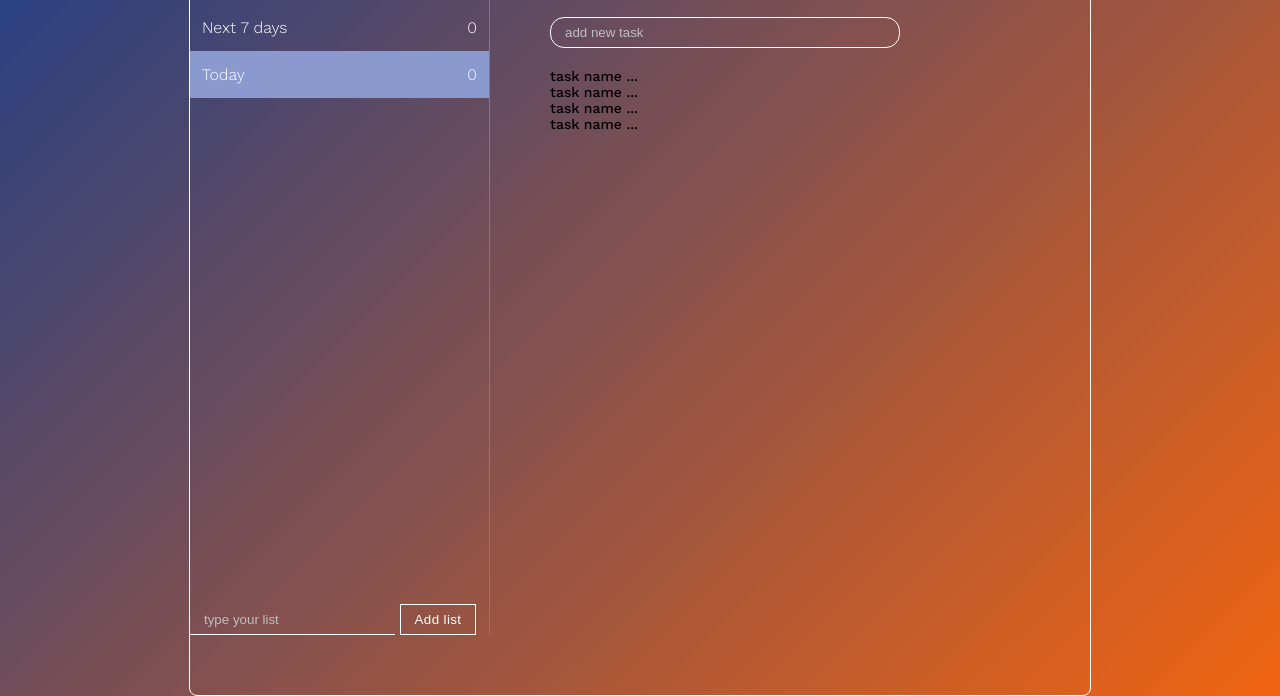
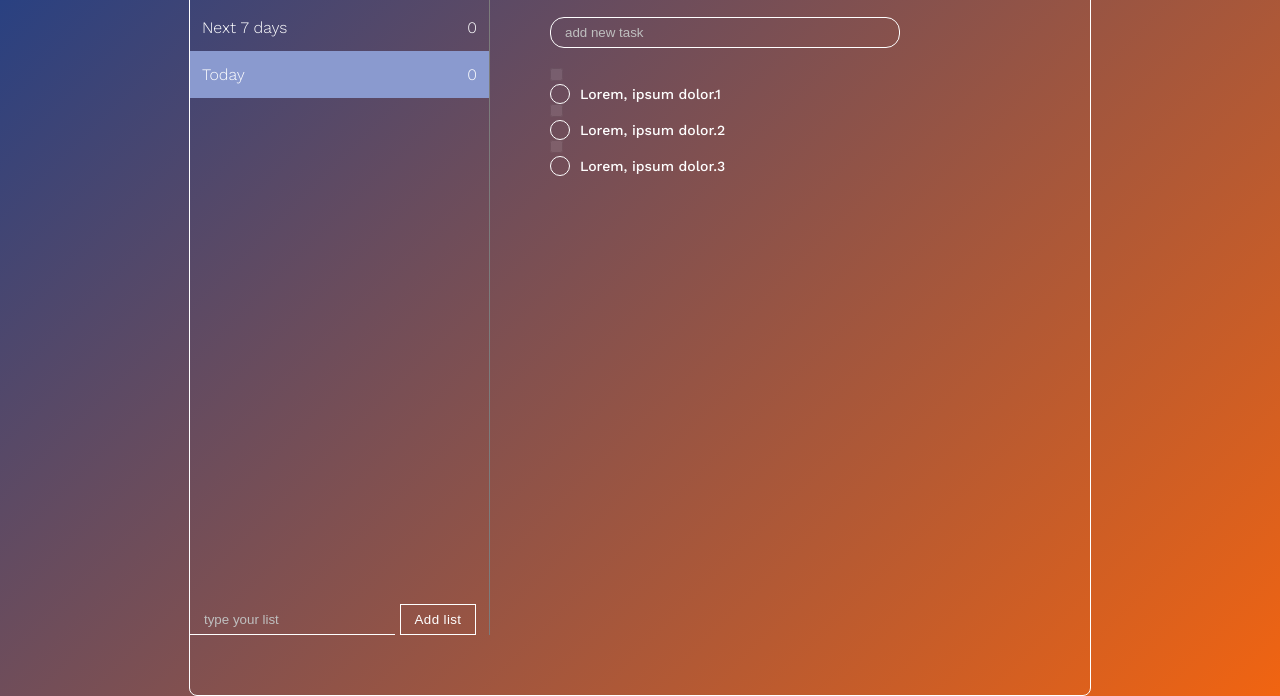
Before and after one commit to TobiaszLos/task-management---Typescript, a website built with webpack: page src/index.html in a window 1280 px wide. Shown: the part 104-800 px from the top of the page. Built offline with nearby package versions, Linux system fonts and the light colour scheme.

Commit message:
custom checkbox

```diff
--- a/src/index.html
+++ b/src/index.html
@@ -48,25 +48,32 @@
           />
         </form>
 
-        <div>
-          <ul>
-            <li class="todo-task">
-              <span>task name</span>
-              <span>...</span>
-            </li>
-            <li class="todo-task">
-              <span>task name</span>
-              <span>...</span>
-            </li>
-            <li class="todo-task">
-              <span>task name</span>
-              <span>...</span>
-            </li>
-            <li class="todo-task">
-              <span>task name</span>
-              <span>...</span>
-            </li>
-          </ul>
+        <div class="tasks-box">
+          <!-- task1 -->
+          <div class="todo-task">
+            <input type="checkbox" name="" id="todo1" />
+            <label class="checkbox-label-container"  for="todo1">
+              <span class="custom-checkbox"></span>
+              Lorem, ipsum dolor.1
+            </label>
+          </div>
+
+          <!-- task2 -->
+          <div class="todo-task">
+            <input type="checkbox" name="" id="todo2" />
+            <label class="checkbox-label-container"  for="todo2">
+              <span class="custom-checkbox"></span>
+              Lorem, ipsum dolor.2
+            </label>
+          </div>
+          <!-- task3 -->
+          <div class="todo-task">
+            <input type="checkbox" name="" id="todo3" />
+            <label class="checkbox-label-container" for="todo3">
+              <span class="custom-checkbox"></span>
+              Lorem, ipsum dolor.3
+            </label>
+          </div>
         </div>
       </section>
     </main>
--- a/src/style.css
+++ b/src/style.css
@@ -18,7 +18,6 @@
 
 ::placeholder {
   color: var(--main-placeholder);
-
 }
 
 li {
@@ -123,3 +122,27 @@ li[active-list] {
   margin-bottom: 2rem;
   min-width: 350px;
 }
+
+.checkbox-label-container {
+  display: grid;
+  grid-template-columns: auto 1fr;
+  align-items: center;
+  gap: 1rem;
+  color: var(--todo-main-color);
+}
+
+[type='checkbox'] {
+  position: 0;
+  opacity: .1;
+}
+
+.custom-checkbox {
+  --size: 20px;
+  display: grid;
+  grid-template-columns: auto 1fr;
+  align-items: center;
+  width: var(--size);
+  height: var(--size);
+  border: 1px solid currentColor;
+  border-radius: 20px;
+}
```
